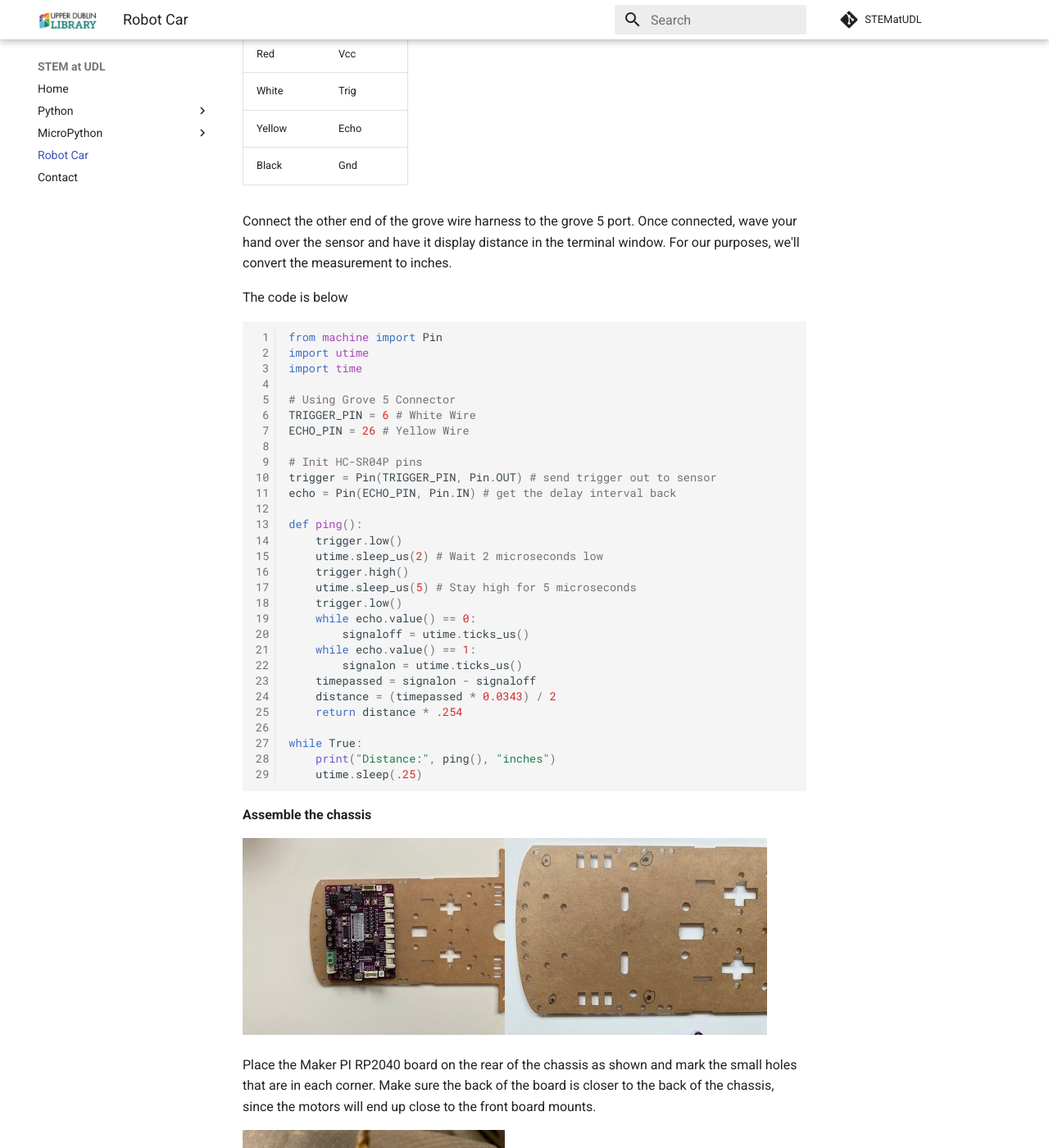
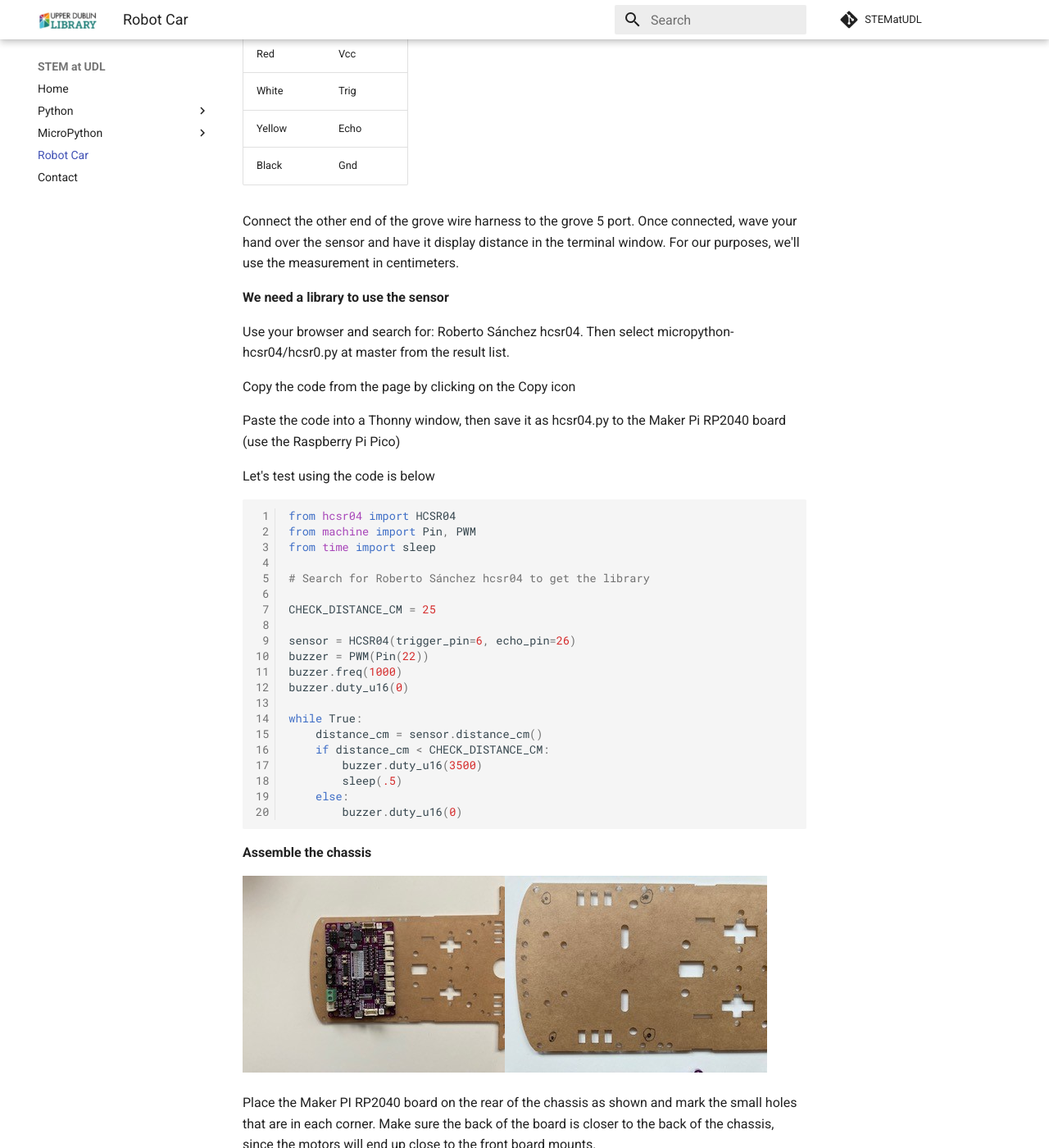
Before and after one commit to jetannenbaum/STEMatUDL, an MkDocs documentation site: the page built from docs/robotCar/makerPiRP2040Bot.md, in a window 1280 px wide and 1400 px high, scrolled down 5215 px. Shown: the whole window at 82% size. Built offline with MkDocs 1.6.1 and Material for MkDocs 9.7.7, drawn with Linux system fonts in a browser that asks for light colours; comment, search, counter and statistics services are not loaded; some of the changed text lies outside the part shown.

Commit message:
Update RobotCar code to use library for Ultrasonic Sensor

````diff
--- a/docs/robotCar/makerPiRP2040Bot.md
+++ b/docs/robotCar/makerPiRP2040Bot.md
@@ -116,40 +116,39 @@ White | Trig
 Yellow | Echo
 Black | Gnd
 
-Connect the other end of the grove wire harness to the grove 5 port.  Once connected, wave your hand over the sensor and have it display distance in the terminal window.  For our purposes, we'll convert the measurement to inches.
+Connect the other end of the grove wire harness to the grove 5 port.  Once connected, wave your hand over the sensor and have it display distance in the terminal window.  For our purposes, we'll use the measurement in centimeters.
 
-The code is below
+**We need a library to use the sensor**
+
+Use your browser and search for: Roberto Sánchez hcsr04. Then select micropython-hcsr04/hcsr0.py at master from the result list.
+
+Copy the code from the page by clicking on the Copy icon
+
+Paste the code into a Thonny window, then save it as hcsr04.py to the Maker Pi RP2040 board (use the Raspberry Pi Pico)
+
+Let's test using the code is below
 
 ```python
-from machine import Pin
-import utime
-import time
+from hcsr04 import HCSR04
+from machine import Pin, PWM
+from time import sleep
 
-# Using Grove 5 Connector
-TRIGGER_PIN = 6 # White Wire
-ECHO_PIN = 26 # Yellow Wire
+# Search for Roberto Sánchez hcsr04 to get the library
 
-# Init HC-SR04P pins
-trigger = Pin(TRIGGER_PIN, Pin.OUT) # send trigger out to sensor
-echo = Pin(ECHO_PIN, Pin.IN) # get the delay interval back
+CHECK_DISTANCE_CM = 25
 
-def ping():
-    trigger.low()
-    utime.sleep_us(2) # Wait 2 microseconds low
-    trigger.high()
-    utime.sleep_us(5) # Stay high for 5 microseconds
-    trigger.low()
-    while echo.value() == 0:
-        signaloff = utime.ticks_us()
-    while echo.value() == 1:
-        signalon = utime.ticks_us()
-    timepassed = signalon - signaloff
-    distance = (timepassed * 0.0343) / 2
-    return distance * .254
+sensor = HCSR04(trigger_pin=6, echo_pin=26)
+buzzer = PWM(Pin(22))
+buzzer.freq(1000)
+buzzer.duty_u16(0)
 
 while True:
-    print("Distance:", ping(), "inches")
-    utime.sleep(.25)
+    distance_cm = sensor.distance_cm()
+    if distance_cm < CHECK_DISTANCE_CM:
+        buzzer.duty_u16(3500)
+        sleep(.5)
+    else:
+        buzzer.duty_u16(0)
 ```
 
 **Assemble the chassis**
@@ -218,6 +217,7 @@ from machine import Pin, PWM, UART
 import utime
 import time
 from neopixel import NeoPixel
+from hcsr04 import HCSR04
 
 NUMBER_PIXELS = 2
 LED_PIN = 18
@@ -240,27 +240,8 @@ def showColor(color):
         strip[i] = color
     strip.write()
 
-# Using Grove 5 Connector
-TRIGGER_PIN = 6 # White Wire
-ECHO_PIN = 26 # Yellow Wire
-
 # Init HC-SR04P pins
-trigger = Pin(TRIGGER_PIN, Pin.OUT) # send trigger out to sensor
-echo = Pin(ECHO_PIN, Pin.IN) # get the delay interval back
-
-def ping():
-    trigger.low()
-    utime.sleep_us(2) # Wait 2 microseconds low
-    trigger.high()
-    utime.sleep_us(5) # Stay high for 5 microseconds
-    trigger.low()
-    while echo.value() == 0:
-        signaloff = utime.ticks_us()
-    while echo.value() == 1:
-        signalon = utime.ticks_us()
-    timepassed = signalon - signaloff
-    distance = (timepassed * 0.0343) / 2
-    return distance * .254
+sensor = HCSR04(trigger_pin=6, echo_pin=26)
 
 BUZZER_PIN = 22
 buzzer = PWM(Pin(BUZZER_PIN))
@@ -391,16 +372,16 @@ while True:
     elif dir == 'r':
         right()
         color = green
-    distance = ping()  # Check the distance
-    if distance < 5 or dir == 's':   # Obstruction ahead, slow down
+    distance_in = sensor.distance_cm() * 2.54  # Check the distance
+    if distance_in < 5 or dir == 's':   # Obstruction ahead, slow down
         forwardSlow()
         color = yellow
-    if distance < 2.5: # Obstruction too close, stop, and play tone
+    if distance_in < 2.5: # Obstruction too close, stop, and play tone
         stop()
         color = red
         playTone()
     showColor(color)
-    if distance < 2.5:  # If we were too close, back up and turn
+    if distance_in < 2.5:  # If we were too close, back up and turn
         reverseAndTurn()
         forward()
         color = green
````
